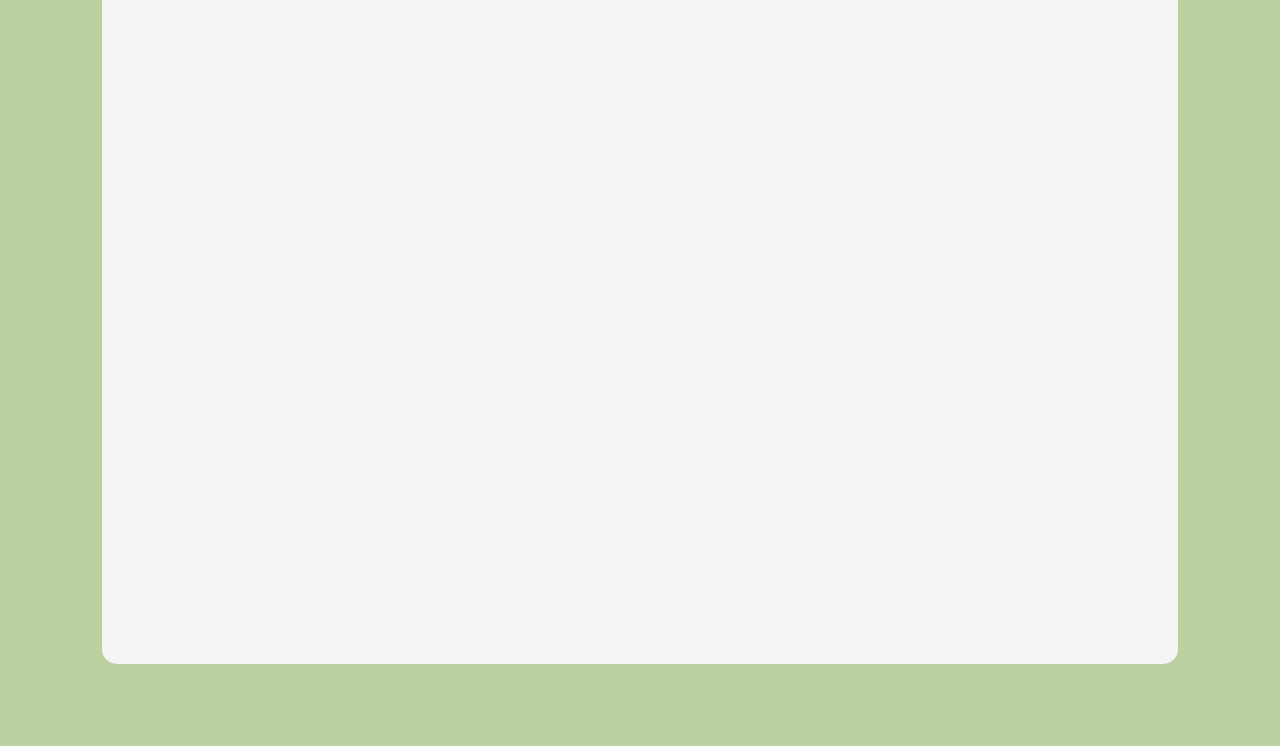
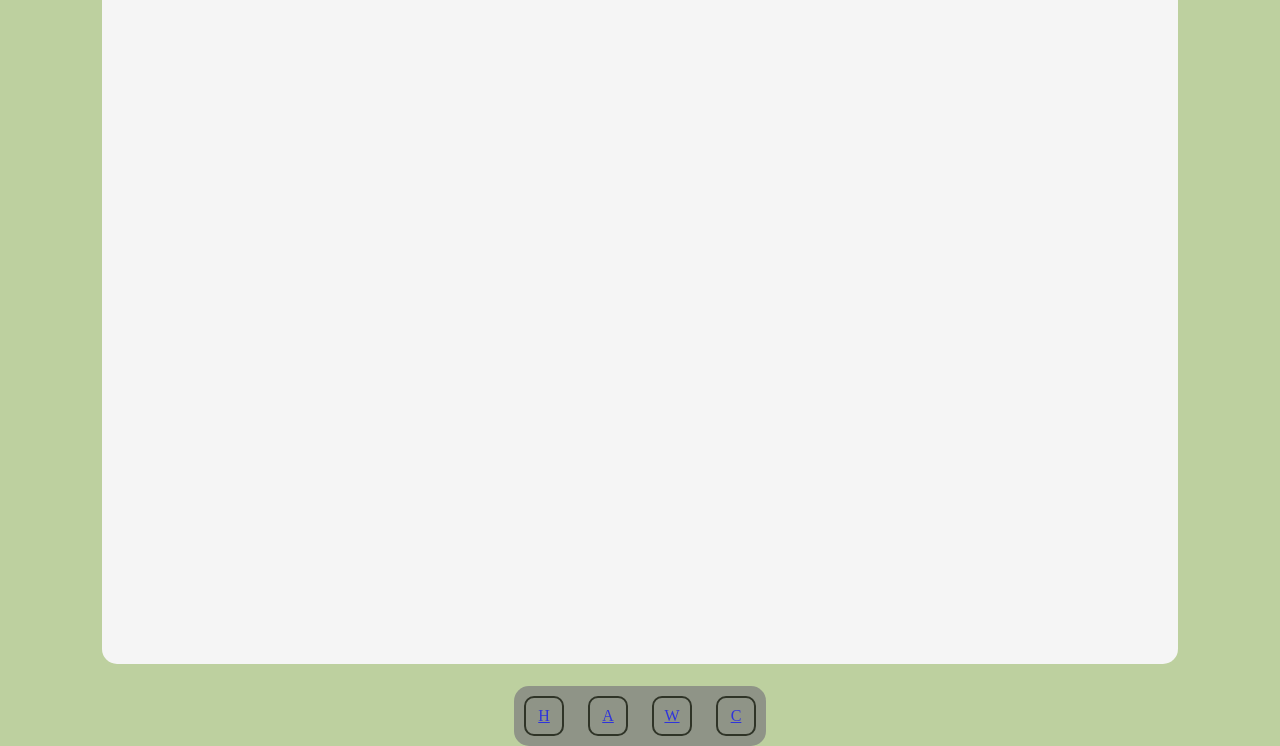
Before and after one commit to snehp491/portfolio, a plain HTML site: page index.html in a window 1280 px wide. Shown: the part 54-800 px from the top of the page. Drawn offline with Linux system fonts and the light colour scheme.

Commit message:
add links to footer

```diff
--- a/assets/css/style.css
+++ b/assets/css/style.css
@@ -53,3 +53,40 @@ main {
 .content-section {
     height: 100%;
 }
+
+footer {
+    display: flex;
+    align-items: center;
+    justify-content: center;
+    bottom: 0;
+    position: absolute;
+    width: 100%;
+}
+
+
+footer div ul {
+    background-color: grey;
+    opacity: 0.75;
+    margin-left: auto;
+    margin-right: auto;
+    border-radius: 15px;
+    list-style-type: none;
+}
+
+footer div ul li {
+    display: inline-block;
+}
+
+.icon {
+    min-height: 40px;
+    min-width: 40px;
+    margin: 10px;
+    border-radius: 10px;
+    background-color: gray;
+    border-color: black;
+    border-width: 2px;
+    border-style: solid;
+    display: flex;
+    justify-content: center;
+    align-items: center;
+}
--- a/index.html
+++ b/index.html
@@ -11,7 +11,7 @@
     <header>
         <nav>
             <img src="assets/images/headshot.jpeg" class="nav-account-image" />
-            <div  class="nav-items">
+            <div class="nav-items">
                 <ul>
                     <li>
                         <strong>
@@ -41,12 +41,43 @@
         <section id="work" class="content-section">
             Work
         </section>
-        <section id="Contact" class="content-section">
+        <section id="contact" class="content-section">
             Contact
         </section>
     </main>
     <footer>
-
+        <div class="footer-items">
+            <ul>
+                <li>
+                    <a href="#home">
+                        <div class="icon">
+                            H
+                        </div>
+                    </a>
+                </li>
+                <li>
+                    <a href="#about">
+                        <div class="icon">
+                            A
+                        </div>
+                    </a>
+                </li>
+                <li>
+                    <a href="#work">
+                        <div class="icon">
+                            W
+                        </div>
+                    </a>
+                </li>
+                <li>
+                    <a href="#contact">
+                        <div class="icon">
+                            C
+                        </div>
+                    </a>
+                </li>
+            </ul>
+        </div>
     </footer>
 
   </body>
```
